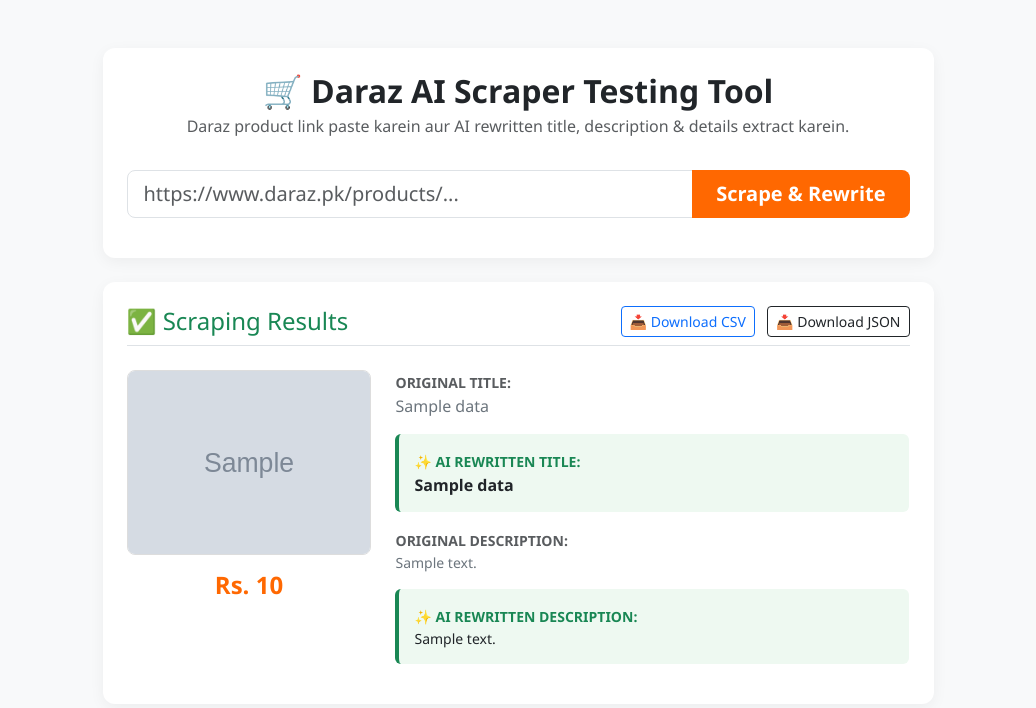
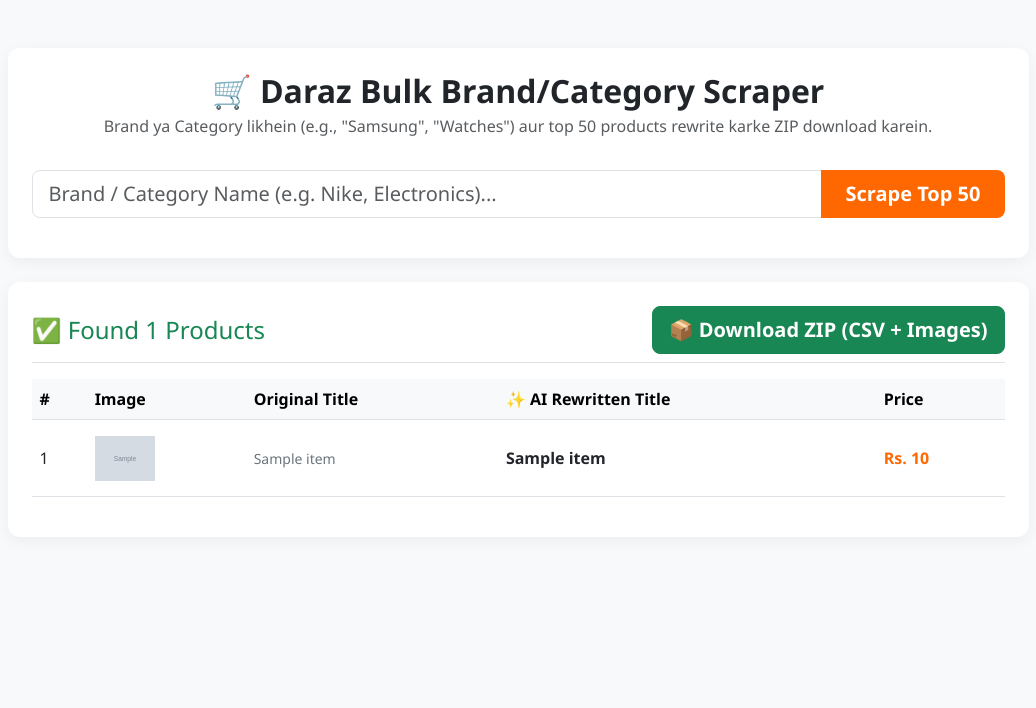
Before and after one commit to robo-bhai/my-love, a Flask app: template templates/index.html in a window 1280 px wide. Shown: the top 708 px of the page, without its empty margins (122-1158 px from the left). Run offline with Flask 3, Linux system fonts and the light colour scheme; the template is opened without the code that fills it: most values are stand-ins (such as "Sample title", 1, 10 or a date in 2020); grey boxes marked "Sample" are stand-in pictures.

Commit message:
Auto update

```diff
--- a/app.py
+++ b/app.py
@@ -1,87 +1,99 @@
 import csv
 import io
-import json
-import os
-from flask import Flask, render_template, request, Response, jsonify
-from test_scraper import scrape_daraz_product
+import zipfile
+import requests
+from flask import Flask, render_template, request, Response, send_file
+from scraper_bulk import scrape_daraz_category_or_brand, sanitize_filename
 
 app = Flask(__name__)
 
-# Temporary in-memory cache last scraped result
-scraped_cache = {}
+scraped_bulk_cache = []
 
 @app.route('/', methods=['GET', 'POST'])
 def index():
-    global scraped_cache
-    data = None
+    global scraped_bulk_cache
+    data_list = []
     error = None
 
     if request.method == 'POST':
-        product_url = request.form.get('product_url', '').strip()
-        if product_url:
-            result = scrape_daraz_product(product_url)
-            if result:
-                data = result
-                scraped_cache = result
+        search_query = request.form.get('search_query', '').strip()
+        if search_query:
+            results = scrape_daraz_category_or_brand(search_query, max_products=50)
+            if results:
+                data_list = results
+                scraped_bulk_cache = results
             else:
-                error = "Daraz URL se data extract nahi ho saka. Valid product link check karein."
+                error = "Koi product nahi mila. Valid Category/Brand search karein."
         else:
-            error = "Baraye meharbani URL paste karein."
+            error = "Search query likhna zaroori hai."
 
-    return render_template('index.html', data=data, error=error)
+    return render_template('index.html', data_list=data_list, error=error)
 
 
-@app.route('/download/csv')
-def download_csv():
-    if not scraped_cache:
-        return "No data available", 400
+@app.route('/download/zip')
+def download_zip():
+    if not scraped_bulk_cache:
+        return "No data available to download", 400
 
-    output = io.StringIO()
-    writer = csv.writer(output)
+    zip_buffer = io.BytesIO()
 
-    # 1. Exact CSV Headers matching product_import_template.csv
-    headers = [
-        'Name*', 'Serial No', 'Barcode', 'Description',
-        'Category', 'Brand', 'Unit', 'Location',
-        'Type', 'Price', 'Low Stock Threshold', 'Used For', 'Is Active'
-    ]
-    writer.writerow(headers)
+    with zipfile.ZipFile(zip_buffer, 'w', zipfile.ZIP_DEFLATED) as zip_file:
+        # 1. Generate CSV Data in 13-Column Template Format
+        csv_buffer = io.StringIO()
+        writer = csv.writer(csv_buffer)
 
-    # 2. Row Data mapped to template fields
-    writer.writerow([
-        scraped_cache.get('ai_name', ''),              # Name* (AI Rewritten Name)
-        '',                                             # Serial No
-        '',                                             # Barcode
-        scraped_cache.get('ai_description', ''),       # Description (AI Rewritten Description)
-        '',                                             # Category
-        '',                                             # Brand
-        'piece',                                        # Unit
-        '',                                             # Location
-        '',                                             # Type
-        scraped_cache.get('price', 0),                  # Price (Calculated Price)
-        '',                                             # Low Stock Threshold
-        '',                                             # Used For
-        'TRUE'                                          # Is Active
-    ])
+        headers = [
+            'Name*', 'Serial No', 'Barcode', 'Description',
+            'Category', 'Brand', 'Unit', 'Location',
+            'Type', 'Price', 'Low Stock Threshold', 'Used For', 'Is Active'
+        ]
+        writer.writerow(headers)
 
-    return Response(
-        output.getvalue(),
-        mimetype="text/csv",
-        headers={"Content-disposition": "attachment; filename=product_import.csv"}
+        headers_req = {'User-Agent': 'Mozilla/5.0'}
+
+        for idx, item in enumerate(scraped_bulk_cache, start=1):
+            ai_name = item.get('ai_name', f"Product_{idx}")
+            safe_name = sanitize_filename(ai_name)
+            img_filename = f"images/{idx}_{safe_name}.jpg"
+
+            # CSV Row Write
+            writer.writerow([
+                ai_name,                                       # Name*
+                f"SN-{idx:03d}",                                # Serial No
+                '',                                             # Barcode
+                item.get('ai_description', ''),                # Description
+                '',                                             # Category
+                '',                                             # Brand
+                'piece',                                        # Unit
+                '',                                             # Location
+                '',                                             # Type
+                item.get('price', 0),                           # Price
+                '',                                             # Low Stock
+                '',                                             # Used For
+                'TRUE'                                          # Is Active
+            ])
+
+            # 2. Download Image and Add to ZIP Archive
+            img_url = item.get('image_url')
+            if img_url:
+                try:
+                    img_resp = requests.get(img_url, headers=headers_req, timeout=5)
+                    if img_resp.status_code == 200:
+                        zip_file.writestr(img_filename, img_resp.content)
+                except Exception as img_err:
+                    print(f"Failed to download image {img_url}: {img_err}")
+
+        # Add CSV file into ZIP archive
+        zip_file.writestr('product_import.csv', csv_buffer.getvalue())
+
+    zip_buffer.seek(0)
+
+    return send_file(
+        zip_buffer,
+        mimetype='application/zip',
+        as_attachment=True,
+        download_name='daraz_bulk_products.zip'
     )
-
-
-@app.route('/download/json')
-def download_json():
-    if not scraped_cache:
-        return "No data available", 400
-
-    return Response(
-        json.dumps(scraped_cache, indent=4),
-        mimetype="application/json",
-        headers={"Content-disposition": "attachment; filename=daraz_scraped_product.json"}
-    )
-
 
 if __name__ == '__main__':
     app.run(debug=True, port=5000)
--- a/templates/index.html
+++ b/templates/index.html
@@ -3,31 +3,30 @@
 <head>
     <meta charset="UTF-8">
     <meta name="viewport" content="width=device-width, initial-scale=1.0">
-    <title>Daraz Scraper & AI Rephraser</title>
+    <title>Daraz Bulk Scraper & AI Rephraser</title>
     <link href="https://cdn.jsdelivr.net/npm/bootstrap@5.3.0/dist/css/bootstrap.min.css" rel="stylesheet">
     <style>
         body { background-color: #f8f9fa; font-family: 'Segoe UI', Tahoma, Geneva, Verdana, sans-serif; }
         .card { border-radius: 12px; border: none; box-shadow: 0 4px 15px rgba(0,0,0,0.05); }
         .btn-orange { background-color: #ff6801; color: white; border: none; font-weight: 600; }
         .btn-orange:hover { background-color: #e05b00; color: white; }
-        .ai-box { background-color: #eef9f1; border-left: 4px solid #198754; padding: 15px; border-radius: 6px; }
-        .img-preview { max-height: 250px; object-fit: contain; border-radius: 8px; border: 1px solid #ddd; }
+        .product-img { width: 60px; height: 60px; object-fit: contain; border-radius: 6px; }
     </style>
 </head>
 <body>
 
 <div class="container py-5">
     <div class="row justify-content-center">
-        <div class="col-md-9">
+        <div class="col-md-11">
 
             <div class="card p-4 mb-4 text-center">
-                <h2 class="fw-bold text-dark mb-1">🛒 Daraz AI Scraper Testing Tool</h2>
-                <p class="text-muted">Daraz product link paste karein aur AI rewritten title, description & details extract karein.</p>
+                <h2 class="fw-bold text-dark mb-1">🛒 Daraz Bulk Brand/Category Scraper</h2>
+                <p class="text-muted">Brand ya Category likhein (e.g., "Samsung", "Watches") aur top 50 products rewrite karke ZIP download karein.</p>
 
                 <form method="POST" class="mt-3">
                     <div class="input-group input-group-lg mb-3">
-                        <input type="url" name="product_url" class="form-control" placeholder="https://www.daraz.pk/products/..." required>
-                        <button class="btn btn-orange px-4" type="submit">Scrape & Rewrite</button>
+                        <input type="text" name="search_query" class="form-control" placeholder="Brand / Category Name (e.g. Nike, Electronics)..." required>
+                        <button class="btn btn-orange px-4" type="submit">Scrape Top 50</button>
                     </div>
                 </form>
 
@@ -36,50 +35,42 @@
                 {% endif %}
             </div>
 
-            {% if data %}
+            {% if data_list %}
             <div class="card p-4">
-                <div class="d-flex justify-content-between align-items-center mb-4 pb-2 border-bottom">
-                    <h4 class="mb-0 text-success">✅ Scraping Results</h4>
-                    <div>
-                        <a href="/download/csv" class="btn btn-outline-primary btn-sm me-2">📥 Download CSV</a>
-                        <a href="/download/json" class="btn btn-outline-dark btn-sm">📥 Download JSON</a>
-                    </div>
+                <div class="d-flex justify-content-between align-items-center mb-3 pb-2 border-bottom">
+                    <h4 class="mb-0 text-success">✅ Found {{ data_list|length }} Products</h4>
+                    <a href="/download/zip" class="btn btn-success btn-lg fw-bold">📦 Download ZIP (CSV + Images)</a>
                 </div>
 
-                <div class="row">
-                    <div class="col-md-4 text-center mb-3">
-                        {% if data.image_url %}
-                            <img src="{{ data.image_url }}" class="img-fluid img-preview mb-2" alt="Product Image">
-                        {% else %}
-                            <div class="p-4 border rounded bg-light text-muted mb-2">No Image Found</div>
-                        {% endif %}
-
-                        <h4 class="text-orange mt-2 fw-bold" style="color: #ff6801;">
-                            Rs. {{ data.price }}
-                        </h4>
-                    </div>
-
-                    <div class="col-md-8">
-                        <div class="mb-3">
-                            <label class="fw-bold text-muted small">ORIGINAL TITLE:</label>
-                            <p class="text-secondary mb-1">{{ data.original_name }}</p>
-                        </div>
-
-                        <div class="mb-3 ai-box">
-                            <label class="fw-bold text-success small">✨ AI REWRITTEN TITLE:</label>
-                            <p class="fw-bold text-dark mb-0">{{ data.ai_name }}</p>
-                        </div>
-
-                        <div class="mb-3">
-                            <label class="fw-bold text-muted small">ORIGINAL DESCRIPTION:</label>
-                            <p class="small text-secondary mb-0" style="max-height: 100px; overflow-y: auto;">{{ data.original_description or 'N/A' }}</p>
-                        </div>
-
-                        <div class="mb-3 ai-box">
-                            <label class="fw-bold text-success small">✨ AI REWRITTEN DESCRIPTION:</label>
-                            <p class="small text-dark mb-0" style="max-height: 150px; overflow-y: auto;">{{ data.ai_description or 'N/A' }}</p>
-                        </div>
-                    </div>
+                <div class="table-responsive">
+                    <table class="table table-hover align-middle">
+                        <thead class="table-light">
+                            <tr>
+                                <th>#</th>
+                                <th>Image</th>
+                                <th>Original Title</th>
+                                <th>✨ AI Rewritten Title</th>
+                                <th>Price</th>
+                            </tr>
+                        </thead>
+                        <tbody>
+                            {% for item in data_list %}
+                            <tr>
+                                <td>{{ loop.index }}</td>
+                                <td>
+                                    {% if item.image_url %}
+                                        <img src="{{ item.image_url }}" class="product-img" alt="Product">
+                                    {% else %}
+                                        <span class="text-muted small">No Img</span>
+                                    {% endif %}
+                                </td>
+                                <td><small class="text-secondary">{{ item.original_name }}</small></td>
+                                <td><strong class="text-dark">{{ item.ai_name }}</strong></td>
+                                <td class="text-orange fw-bold" style="color: #ff6801;">Rs. {{ item.price }}</td>
+                            </tr>
+                            {% endfor %}
+                        </tbody>
+                    </table>
                 </div>
             </div>
             {% endif %}
```
Also changed, not shown: scraper_bulk.py (added, +135 -0 lines), .github/workflows/scraper_test.yml.
